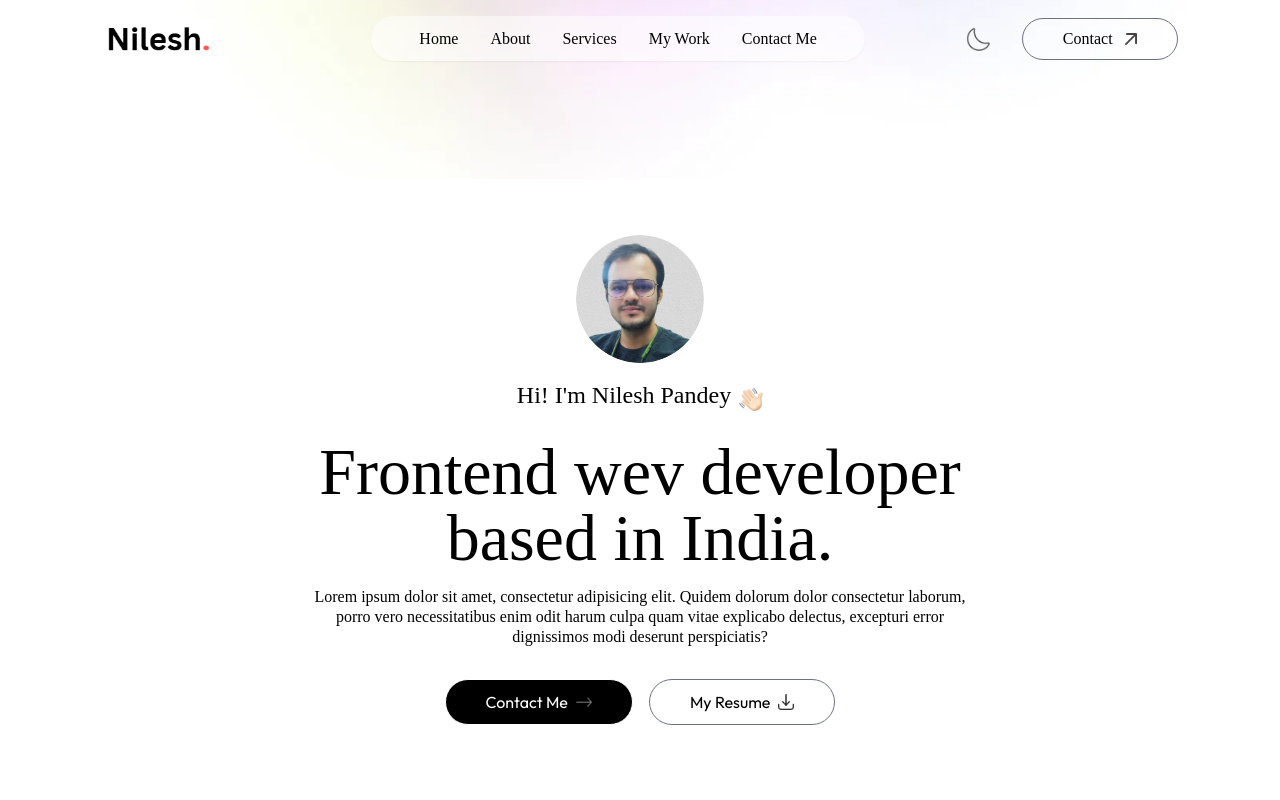
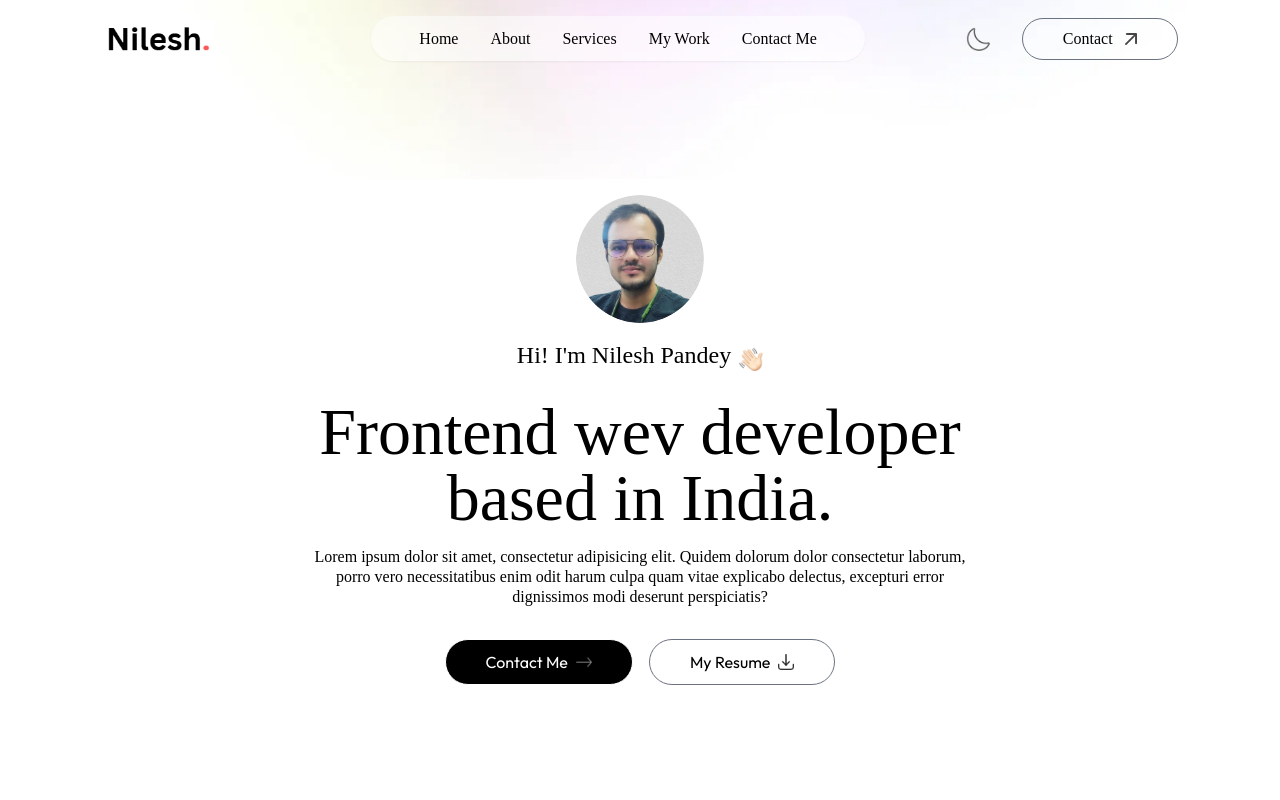
Before and after one commit to nspandey/my-modern-portfolio, a Next.js app: page / in a window 1280 px wide. Shown: the top 800 px of the page. Built offline with nearby package versions, Linux system fonts and the light colour scheme; a web font is replaced by a local one.

Commit message:
Updated PortFolio

```diff
--- a/components/Header.jsx
+++ b/components/Header.jsx
@@ -7,7 +7,7 @@ const Header = () => {
   return (
     <div className='w-11/12 max-w-3xl text-center mx-auto h-screen flex flex-col items-center justify-center gap-4'>
       <motion.div
-      className='mt-40'
+      className='mt-20'
         initial={{ scale: 0 }}
         whileInView={{ scale: 1 }}
         transition={{ duration: 0.8, type: 'spring', stiffness: 100 }}
```
